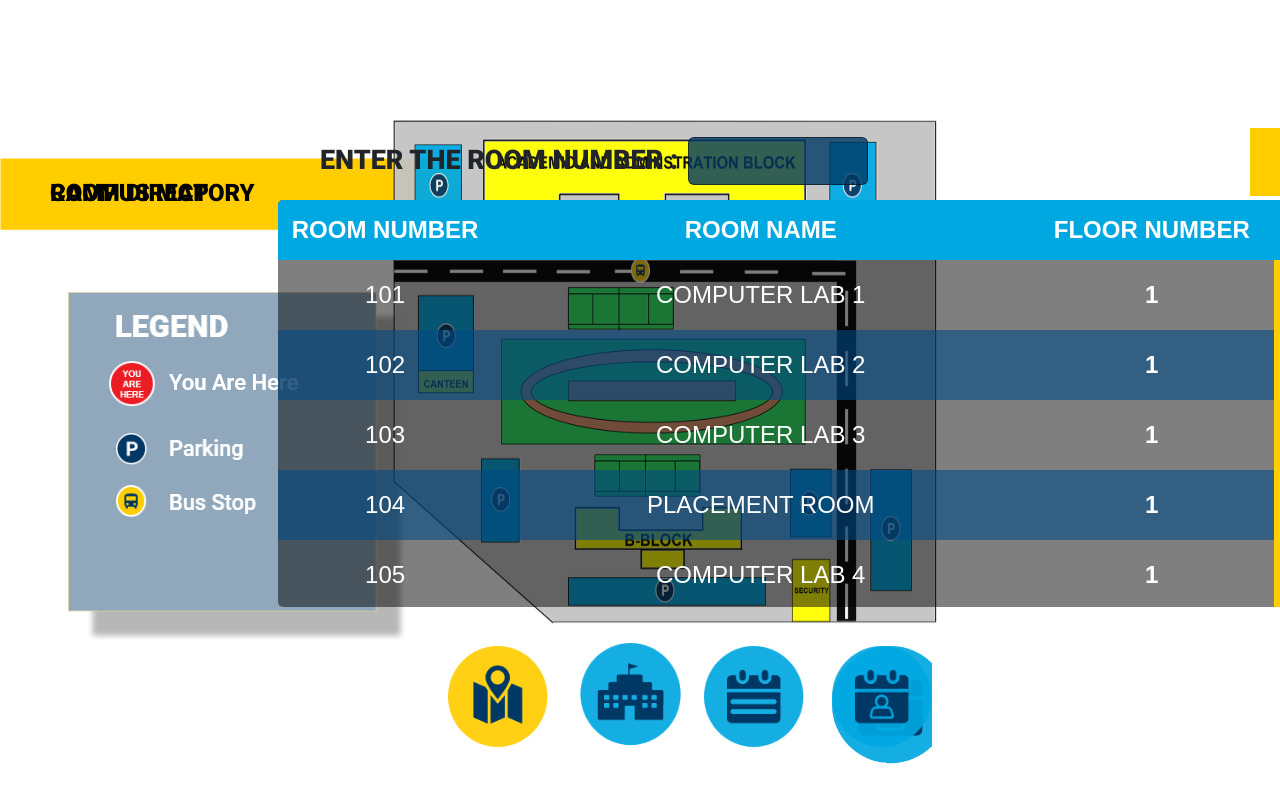
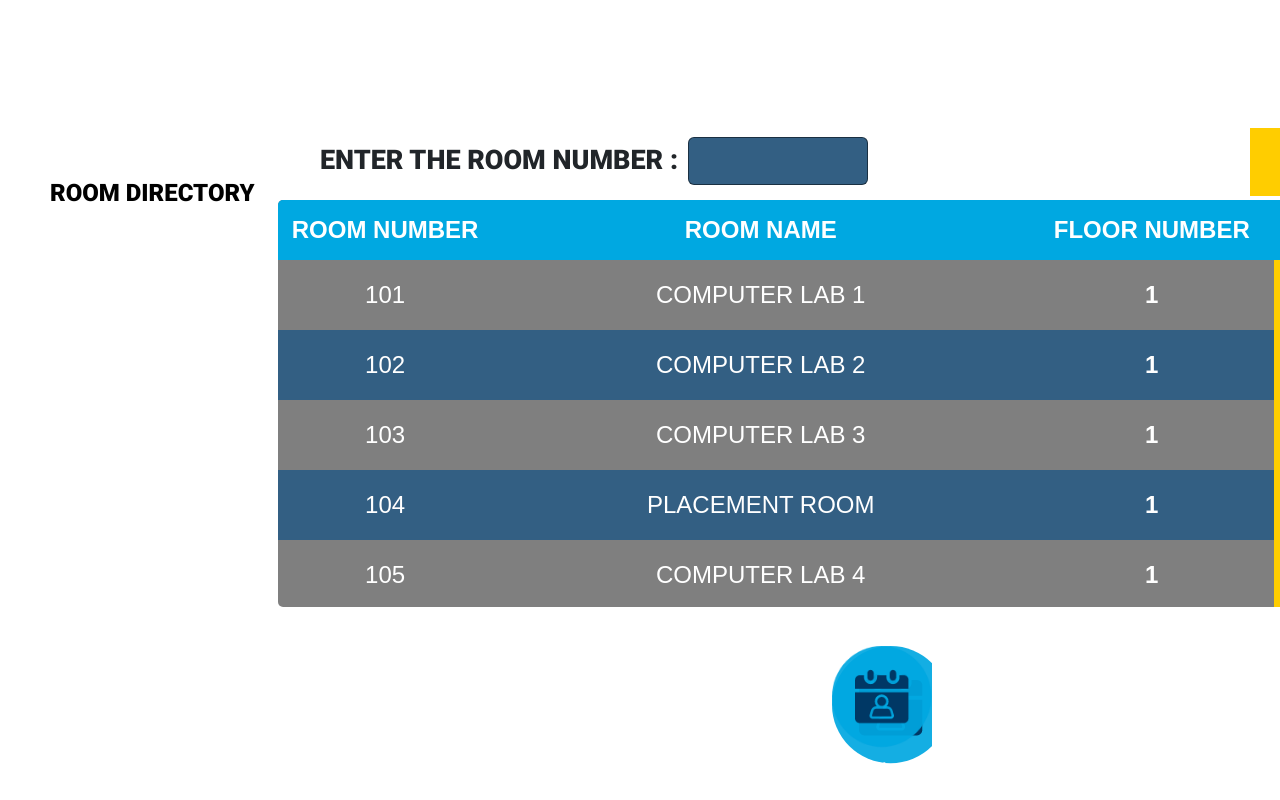
Before and after one commit to HemanthPenke/College_Navigator, a plain HTML site: page index.html in a window 1280 px wide. Shown: the top 800 px of the page. Drawn offline with Linux system fonts and the light colour scheme; no server answers; a script that the page names is missing; files whose address does not match are found by name.

Commit message:
Update index.html

```diff
--- a/index.html
+++ b/index.html
@@ -270,26 +270,9 @@
 <body id="body" style="z-index:1; overflow:hidden;">
 
 
-    <img id="yellowBar" src="img/Group 604.png" />
-    <img id='campusmap_btn' src='img/campusmap_btn.png' />
-    <img id='aab_buttn' src='img/aab_buttn.png' />
-    <img id='eventdirectory_btn' src='img/eventdirectory_btn.png' />
+
     <img id='roomdirectory_btn' src='img/roomdirectory_btn.png' />
-    <div id="campusMap">
-
-        <div class="pageTitleText">
-            CAMPUS MAP
-        </div>
-        <img id='campuslegend' src='img/campuslegend.png' />
-        <img id='legendText' src='img/LEGEND.png' />
-        <img id='youarehere' src='img/You Are Here.png' />
-        <img id='youarehereinlegend' src='img/youarehereinlegend.png' />
-        <img id='parkingicon' src='img/parkingicon.png' />
-        <img id='busstopicon' src='img/busstopicon.png' />
-        <img id='busstop' src='img/Bus Stop.png' />
-        <img id='parking' src='img/Parking.png' />
-        <img id="aabMap" src='img/campus mapaab.png' />
-    </div>
+
     <div id="academicMap" style="display:none">
         <div id='CommandNotFound'>
             <span id='notFoundRoom'>Room not found: </span>
```
